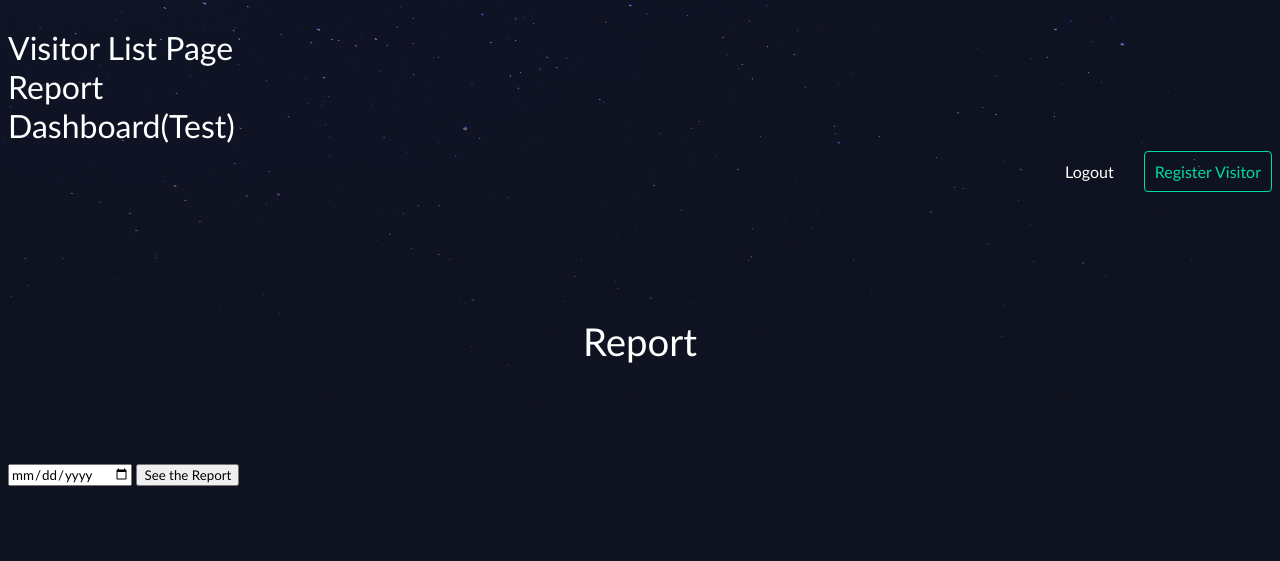
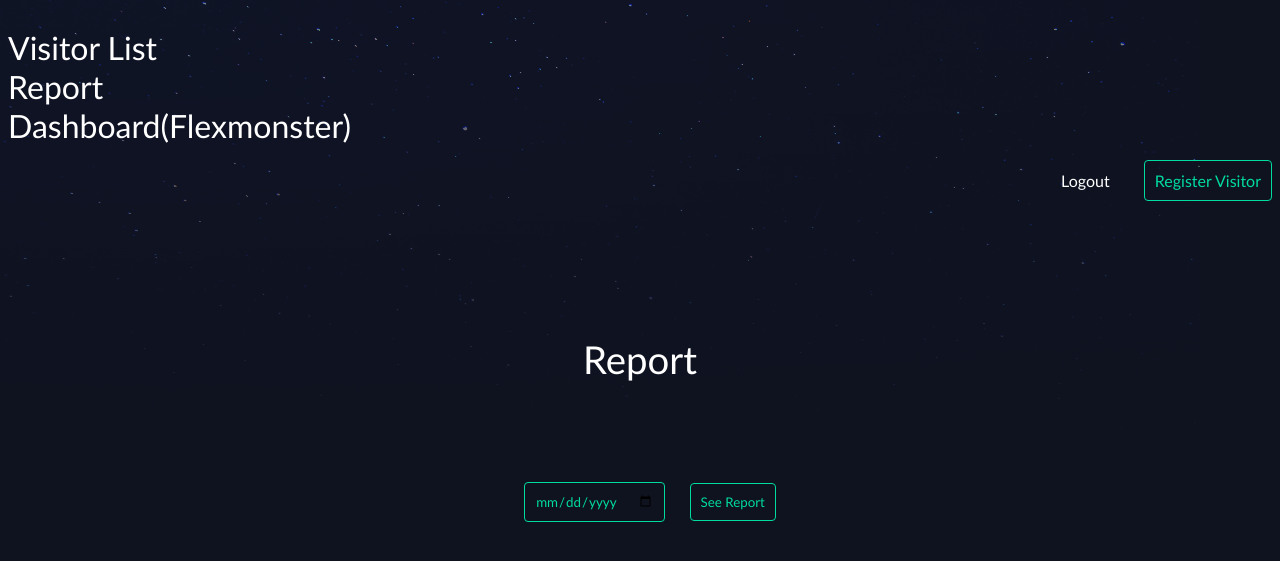
Before and after one commit to usuajiayako/DataScienceWeek9, a Django app: page /visitors/report/ in a window 1280 px wide. Shown: the top 561 px of the page. Run offline with Django 4.2, Linux system fonts and the light colour scheme; a user stored in the database is signed in.

Commit message:
finish mvp

```diff
--- a/visitor_analysis/assets/styles.css
+++ b/visitor_analysis/assets/styles.css
@@ -120,6 +120,20 @@
     color: #00dba0;
 }
 
+.report{
+    text-align: center;
+}
+
+.report_form, button{
+    border: 1px solid #00dba0;
+    background: none;
+    color: #00dba0;
+    padding: 10px;
+    margin-left: 20px;
+    border-radius: 4px;
+}
+
+
 .helptext, .helptext ul{
     margin: 0 auto 20px;
     color: #bbb;
--- a/visitor_analysis/face_detection/deepface.py
+++ b/visitor_analysis/face_detection/deepface.py
@@ -1,2 +1,4 @@
 from deepface import DeepFace
-DeepFace.stream("database")
+demography = DeepFace.analyze("img4.jpg", actions = ['age', 'gender'])
+print("Age: ", demography["age"])
+print("Gender: ", demography["gender"])
--- a/visitor_analysis/visitor_analysis/templates/base_layout.html
+++ b/visitor_analysis/visitor_analysis/templates/base_layout.html
@@ -12,9 +12,9 @@
 <body>
     <header class="wrapper">
         {% if user.is_authenticated %}
-        <h1><a href="{% url 'visitors:list' %}">Visitor List Page</a></h1>
+        <h1><a href="{% url 'visitors:list' %}">Visitor List</a></h1>
         <h1><a href="{% url 'visitors:report' %}">Report</a></h1>
-        <h1><a href="{% url 'visitors:dashboard_with_pivot' %}">Dashboard(Test)</a></h1>
+        <h1><a href="{% url 'visitors:dashboard_with_pivot' %}">Dashboard(Flexmonster)</a></h1>
         <nav>
             <ul>
                 <li>
--- a/visitor_analysis/visitors/templates/visitors/report.html
+++ b/visitor_analysis/visitors/templates/visitors/report.html
@@ -5,8 +5,8 @@
     <div class="report">
         <form class="report" action="{% url 'visitors:report' %}" method="post">
             {% csrf_token %}
-            <input type="date" id="date" name='date' required>
-            <button type = "submit">See the Report</button>
+            <input class="report_form" type="date" id="date" name='date' required>
+            <button type="submit">See Report</button>
         </form>
     </li>
 
--- a/visitor_analysis/visitors/templates/visitors/visitor_detail.html
+++ b/visitor_analysis/visitors/templates/visitors/visitor_detail.html
@@ -3,7 +3,7 @@
 {% block content %}
 <div class="visitor-detail">
     <div class="visitor">
-        <img src={{visitor.thumb.url}}/>
+        <!-- <img src={{visitor.thumb.url}}/> -->
         <p>Id:{{visitor.id}}</p>
         <p>Age:{{visitor.age}}</p>
         <p>Gender:{{visitor.gender}}</p>
--- a/visitor_analysis/visitors/views.py
+++ b/visitor_analysis/visitors/views.py
@@ -42,7 +42,7 @@
         gender = analysis.gender_analysis(df_csv) # gender ratio pie chart
         age = analysis.age_analysis(df_csv) # age dischart
         time = analysis.time_analysis(df_csv) # time dischart
-        return render(request, 'visitors/report_detail.html', {'df': df, 'visitor_number':visitor_num, 'gender':gender, 'age':age, 'time':time})
+        return render(request, 'visitors/report_detail.html', {'date':date, 'df': df, 'visitor_number':visitor_num, 'gender':gender, 'age':age, 'time':time})
     return render(request, 'visitors/report.html')
 
 # Dashboard
```
Also changed, not shown: visitor_analysis/visitors/analysis.py (+7 -4 lines), visitor_analysis/visitors/templates/visitors/report_detail.html (+2 -2 lines), visitor_analysis/db.sqlite3.
